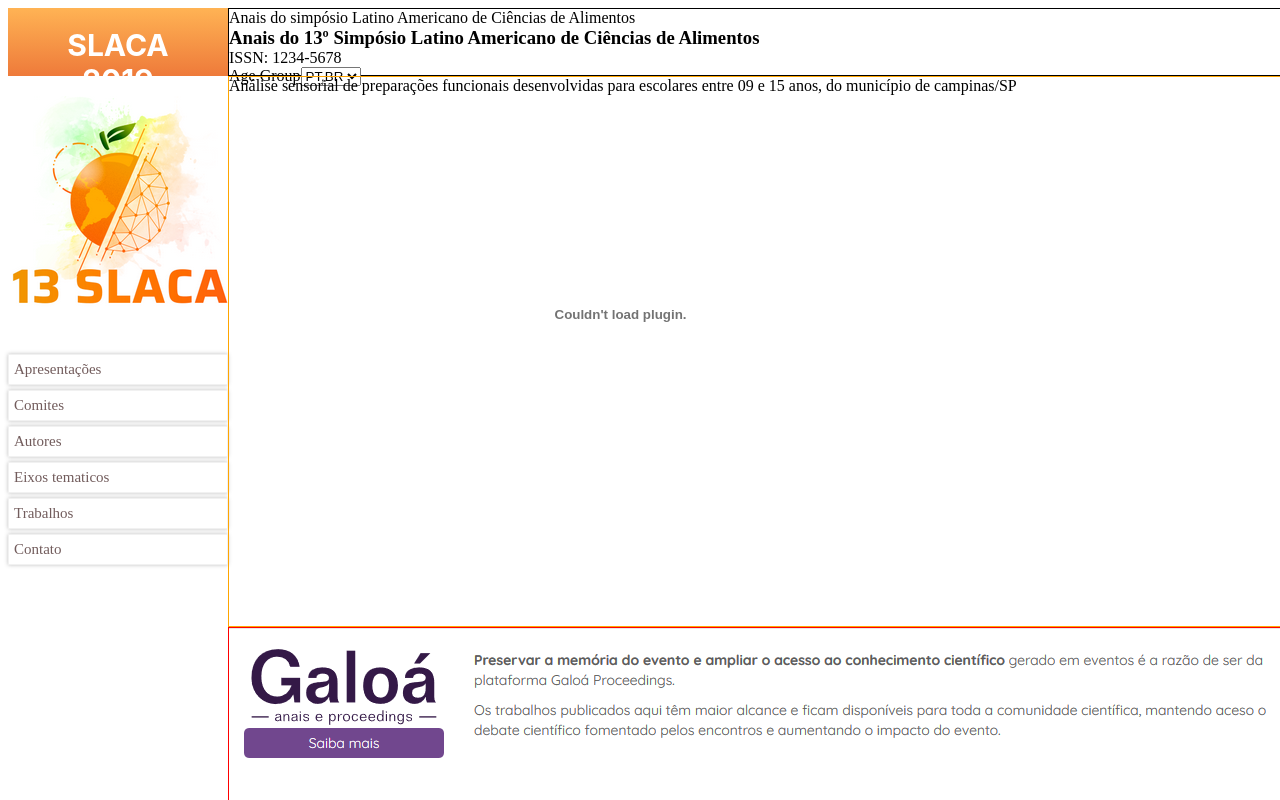
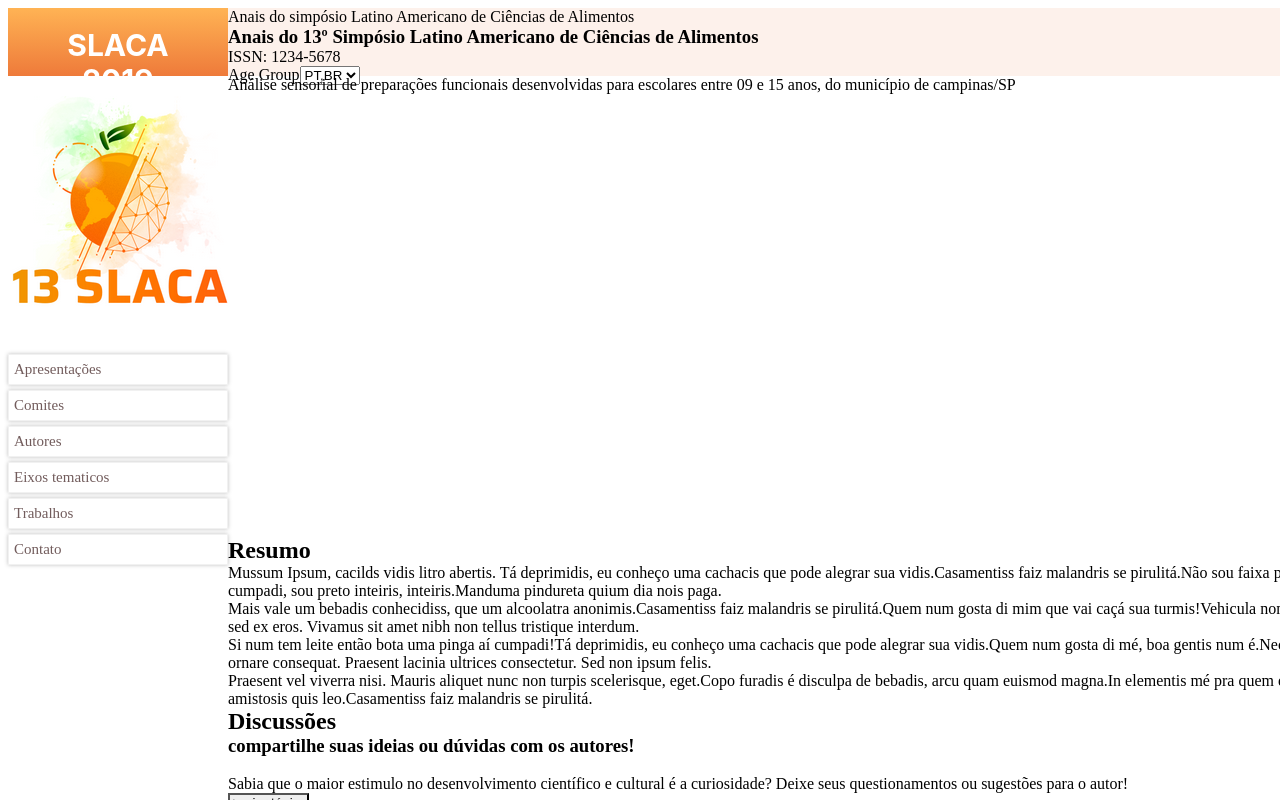
Before and after one commit to samueldsiqueira/slaca_19, an Angular app: page / in a window 1280 px wide. Shown: the top 800 px of the page. Built offline with nearby package versions, Linux system fonts and the light colour scheme.

Commit message:
chore: :lipstick: create page container
edit and wrote itens for page container

```diff
--- a/src/app/app.component.html
+++ b/src/app/app.component.html
@@ -9,13 +9,42 @@
     </p>
     <object width="783px" height="439px">
       <param name="movie" value="http://www.youtube.com/v/tIBxavsiHzM" />
-      <embed
-        src="http://www.youtube.com/v/tIBxavsiHzM"
-        type="application/x-shockwave-flash"
-        width="783px"
-        height="439px"
-      />
     </object>
+    <h2>Resumo</h2>
+    <p>
+      Mussum Ipsum, cacilds vidis litro abertis. Tá deprimidis, eu conheço uma
+      cachacis que pode alegrar sua vidis.Casamentiss faiz malandris se
+      pirulitá.Não sou faixa preta cumpadi, sou preto inteiris, inteiris.Manduma
+      pindureta quium dia nois paga.
+    </p>
+    <p>
+      Mais vale um bebadis conhecidiss, que um alcoolatra anonimis.Casamentiss
+      faiz malandris se pirulitá.Quem num gosta di mim que vai caçá sua
+      turmis!Vehicula non. Ut sed ex eros. Vivamus sit amet nibh non tellus
+      tristique interdum.
+    </p>
+    <p>
+      Si num tem leite então bota uma pinga aí cumpadi!Tá deprimidis, eu conheço
+      uma cachacis que pode alegrar sua vidis.Quem num gosta di mé, boa gentis
+      num é.Nec orci ornare consequat. Praesent lacinia ultrices consectetur.
+      Sed non ipsum felis.
+    </p>
+    <p>
+      Praesent vel viverra nisi. Mauris aliquet nunc non turpis scelerisque,
+      eget.Copo furadis é disculpa de bebadis, arcu quam euismod magna.In
+      elementis mé pra quem é amistosis quis leo.Casamentiss faiz malandris se
+      pirulitá.
+    </p>
+    <h2>Discussões</h2>
+    <h3>compartilhe suas ideias ou dúvidas com os autores!</h3>
+    <img src="" alt="" />
+    <img src="" alt="" />
+    <img src="" alt="" />
+    <p>
+      Sabia que o maior estimulo no desenvolvimento científico e cultural é a
+      curiosidade? Deixe seus questionamentos ou sugestões para o autor!
+    </p>
+    <button type="submit">+ criar tópico</button>
   </div>
   <app-footer class="footer"></app-footer>
 </div>
--- a/src/app/app.component.scss
+++ b/src/app/app.component.scss
@@ -20,8 +20,8 @@
   min-height: 100vh;
 
   .top-navbar {
-    border: solid 1px black;
     grid-area: top;
+    background: #fdf1eb;
   }
 
   .side-navbar {
@@ -29,7 +29,6 @@
   }
 
   .page-container {
-    border: solid 1px orange;
     grid-area: page;
   }
 
--- a/src/app/shared/components/top-navbar/top-navbar.component.scss
+++ b/src/app/shared/components/top-navbar/top-navbar.component.scss
@@ -1,4 +1,5 @@
 * {
   margin: 0px;
   padding: 0px;
+
 }
```
